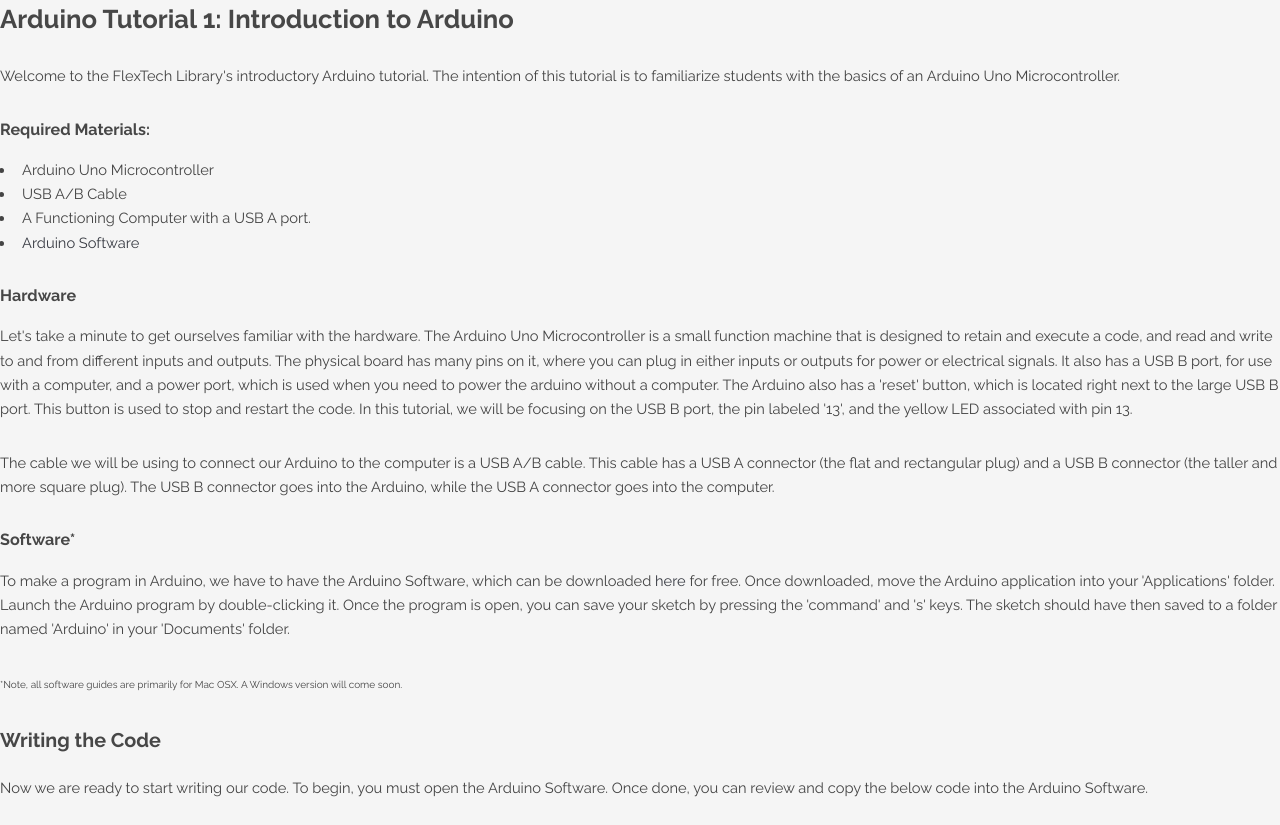
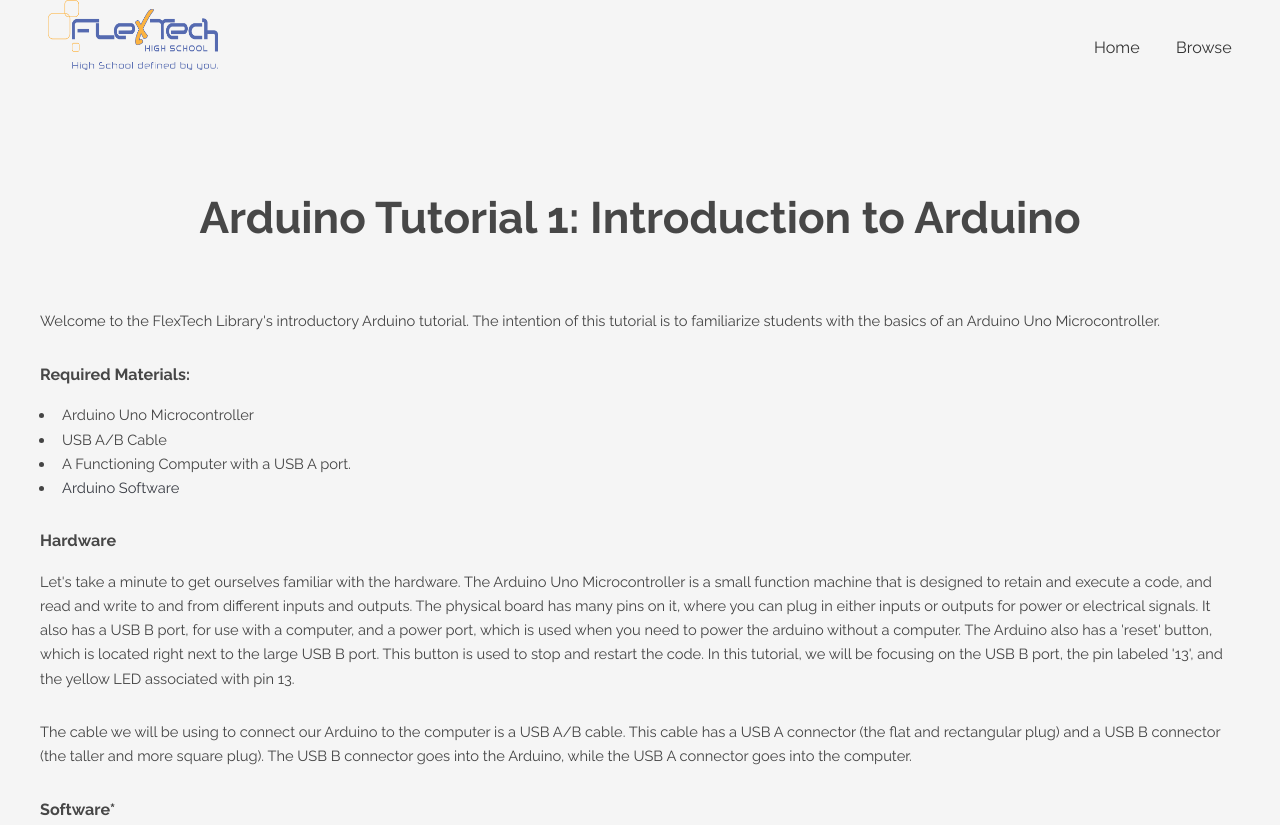
Before and after one commit to ijaaz/flextech-library-website, a plain HTML site: page arduino-tutorial-1.html in a window 1280 px wide. Shown: the top 825 px of the page. Drawn offline with Linux system fonts and the light colour scheme.

Commit message:
Added more content to 'arduino-tutorial-1.html'
In ’arduino-tutorial-1.html’, I made some headers, a div, and a
section. The tutorial is nearing completion, but it isn’t quite
complete yet.

```diff
--- a/arduino-tutorial-1.html
+++ b/arduino-tutorial-1.html
@@ -24,11 +24,31 @@
 
 <body>
 
+    <header id="header">
+        <h1><a href="index.html"><img src="images/flextech-logo.png" width="170px" height="70px"/></a></h1>
+
+        <nav id="nav">
+            <ul>
+                <li><a href="index.html"><font color="#333">Home</font></a>
+                </li>
+                <li><a href="browse.html"><font color="#333">Browse</font></a>
+                </li>
+            </ul>
+        </nav>
+    </header>
+
+    <section id="main" class="wrapper">
+
+        <div class="container">
+
+            <header class="major">
                 <h2>Arduino Tutorial 1: Introduction to Arduino</h2>
+            </header>
 
             <p>Welcome to the FlexTech Library's introductory Arduino tutorial. The intention of this tutorial is to familiarize students with the basics of an Arduino Uno Microcontroller.</p>
 
             <h4>Required Materials:</h4>
+
             <ul>
                 <li>Arduino Uno Microcontroller</li>
                 <li>USB A/B Cable</li>
@@ -69,10 +89,15 @@
         delay(500);
     }
     </pre>
+            <p>Now verfiy that your code is working properly by pressing the checkmark in the top left corner of the Arduino Software. Your sketch will be checked for errors and then compiled. If your coding environment gives any errors, make sure that your code is the same as the code in this guide. Make sure that you aren't missing any curly braces or semicolons.</p>
 
             <h3>Uploading the Code</h3>
 
-    <p>Once our code has been written, we can upload our code to the Arduino board. First, plug the USB A/B cable into both your computer and the Arduino. Now, go to the 'Tools' menu. From there, click on the 'Board' menu, and make sure that the 'Arduino Uno' option is checked. Also in the 'Tools' menu, there is a menu labeled 'Port'...</p>
+            <p>Once our code has been written, we can upload our code to the Arduino board. First, plug the USB A/B cable into both your computer and the Arduino. Now, go to the 'Tools' menu. From there, click on the 'Board' menu, and make sure that the 'Arduino Uno' option is checked. Also in the 'Tools' menu, there is a menu labeled 'Port'. Make sure that the selected item is something like '[adding this when access to an Arduino is available]'. Once done, we can upload our code to the Arduino board. This can be done by pressing the rightward-pointing arrow, located next to the verfiy button. If this fails, be sure that the Arduino Uno is selected in both the 'Board' and 'Port' menus.</p>
 
+            <h3>Running the Code</h3>
 
+            <p>Now we can observe our code in action. For this tutorial, we used pin 13, which is connected to one of the LEDs on the Arduino board. You should see the yellow LED next to pin 13 blinking on and off in half-second increments. You can change how quickly it blinks by changing the number in 'delay()' in the code. Remember that this number is going to be read as milliseconds (1000 milliseconds is equal to one second).</p>
+        </div>
+    </section>
 </body>
```
Lines whose indentation alone changed are shown as unchanged.
